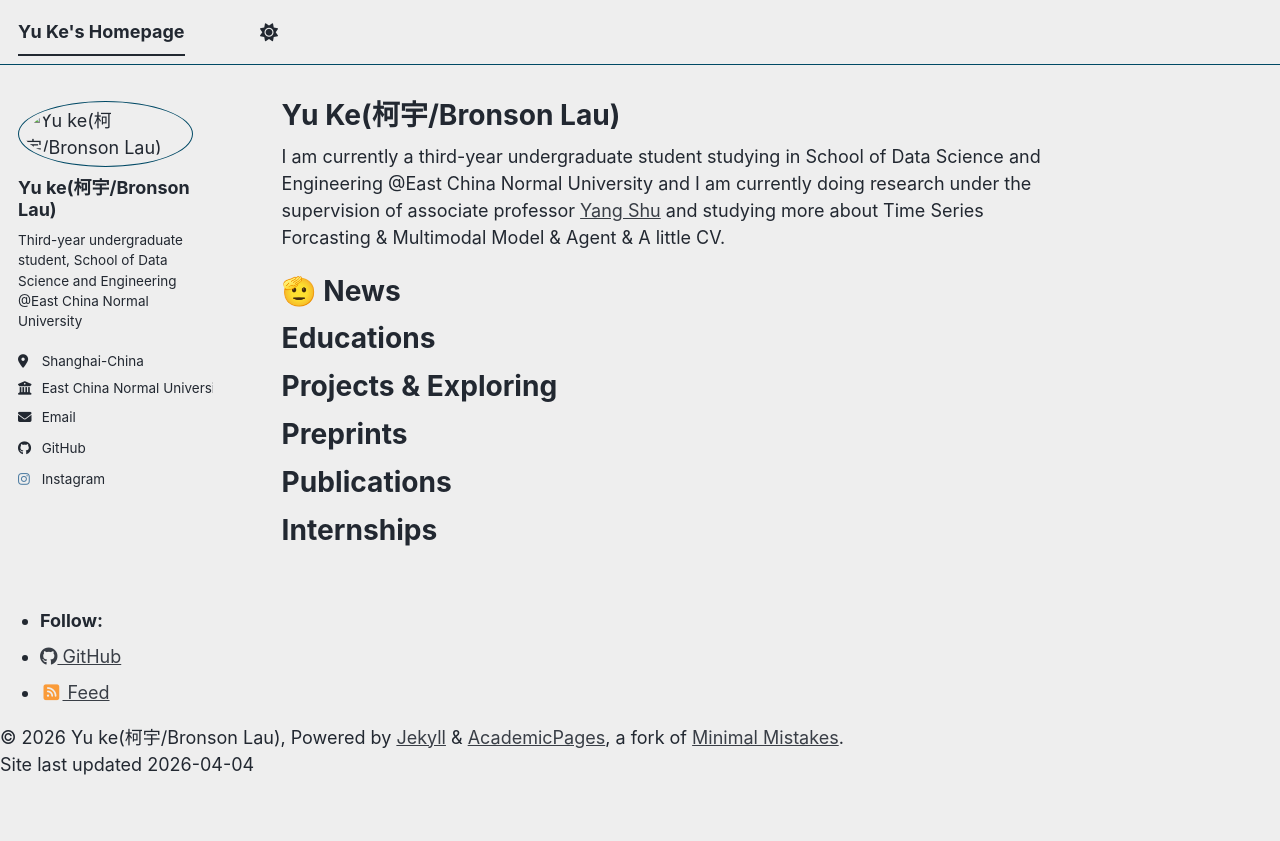
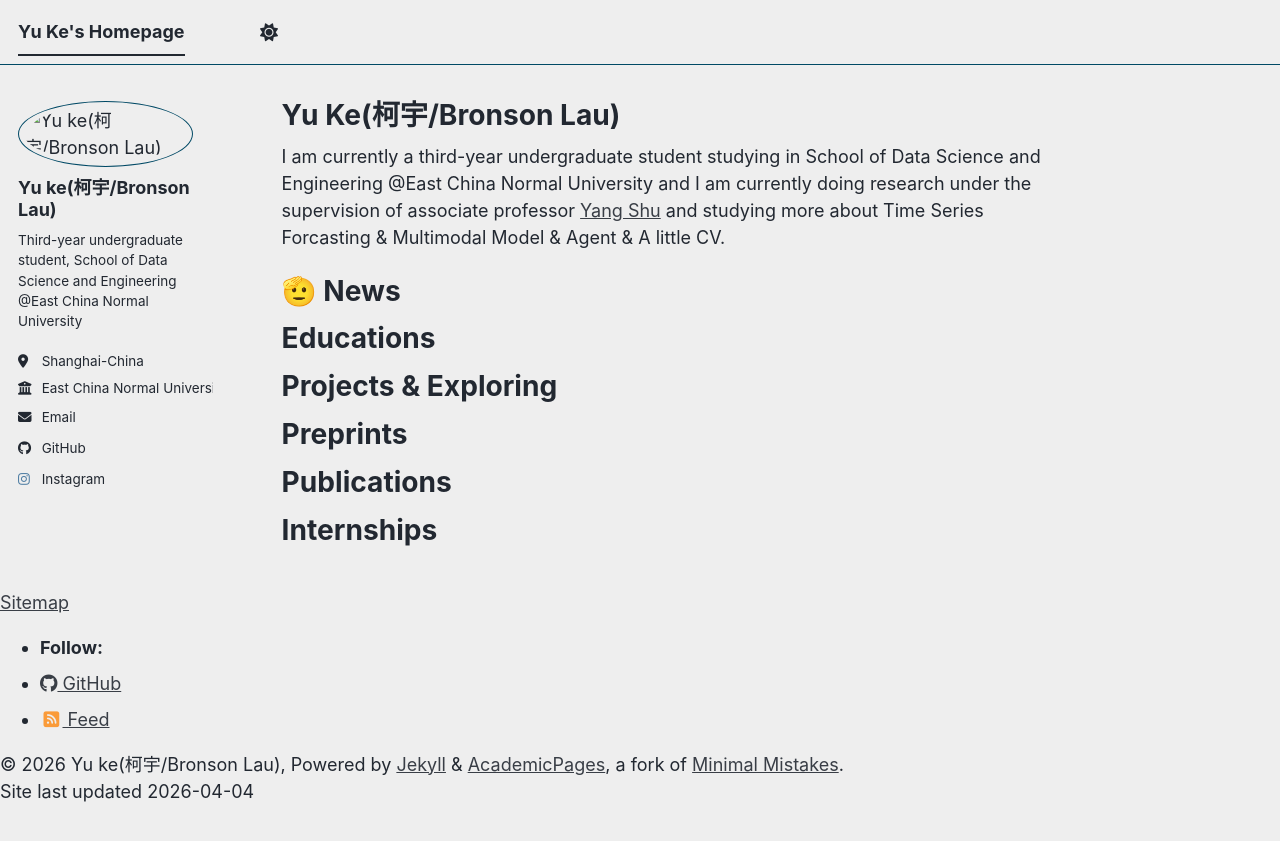
Before and after one commit to BronsonLau/BronsonLau.github.io, a Jekyll site: the page built from _pages/about.md, in a window 1280 px wide and 1021 px high. Shown: the top 841 px of the window. Built offline with Jekyll 4.4.1, drawn with Linux system fonts in a browser that asks for light colours; a script bundle is joined from its source files by our own code; library files that are not in the unit come from our copies.

Commit message:
Enable Sitemap and script support in footer
Uncommented links and scripts for Sitemap, MatJax, and Mermaid.

```diff
--- a/_includes/footer/custom.html
+++ b/_includes/footer/custom.html
@@ -1,10 +1,10 @@
 <!-- start custom footer snippets -->
 
-<!-- <a href="/sitemap/">Sitemap</a>
+<a href="/sitemap/">Sitemap</a>
 
 <!-- Support for MatJax -->
-<!-- <script defer src="https://cdnjs.cloudflare.com/polyfill/v3/polyfill.min.js?features=es6"></script>-->
-<!-- <script defer src="https://cdn.jsdelivr.net/npm/mathjax@3/es5/tex-mml-chtml.js" id="MathJax-script"></script> -->
+<script defer src="https://cdnjs.cloudflare.com/polyfill/v3/polyfill.min.js?features=es6"></script>
+<script defer src="https://cdn.jsdelivr.net/npm/mathjax@3/es5/tex-mml-chtml.js" id="MathJax-script"></script>
 
 <!-- Support for Mermaid -->
 <script type="module">
```
